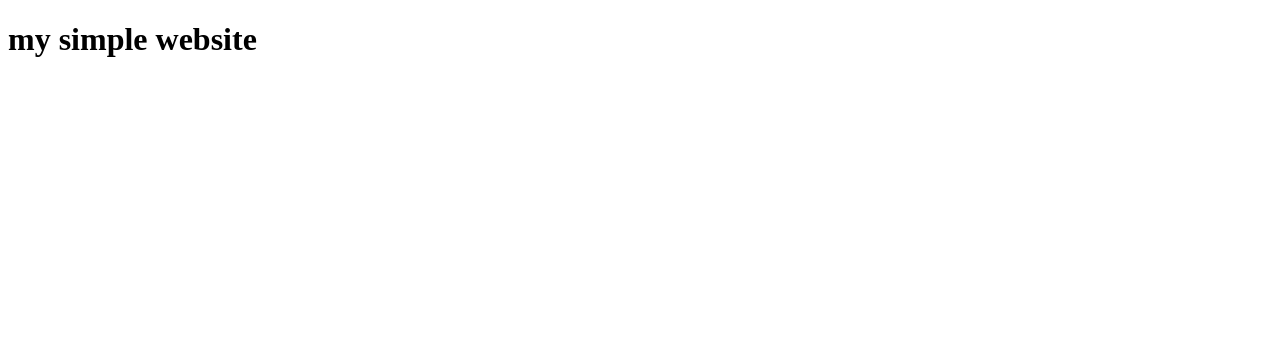
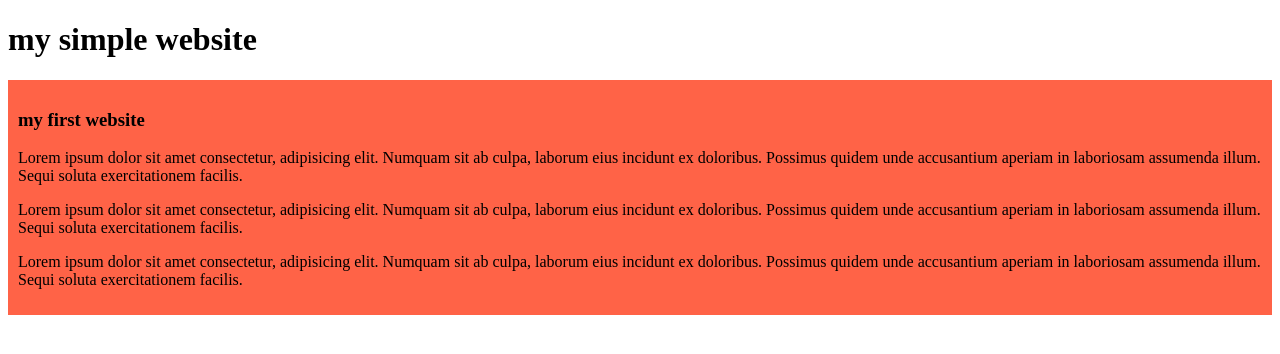
Before and after one commit to Thohagpx/my-simple-website, a plain HTML site: page index.html in a window 1280 px wide. Drawn offline with Linux system fonts and the light colour scheme.

Commit message:
added my simple first blog

```diff
--- /dev/null
+++ b/blogs.css
@@ -0,0 +1,5 @@
+div
+{
+    background-color: tomato;
+    padding: 10px;
+}
--- a/index.html
+++ b/index.html
@@ -3,10 +3,17 @@
 <head>
     <meta charset="UTF-8">
     <meta name="viewport" content="width=device-width, initial-scale=1.0">
+    <link rel="stylesheet" href="blogs.css">
     <title>my simple website</title>
     <head><h1> my simple website</h1></head>
 </head>
 <body>
+     <div><h3>my first website</h3>
+     <p>Lorem ipsum dolor sit amet consectetur, adipisicing elit. Numquam sit ab culpa, laborum eius incidunt ex doloribus. Possimus quidem unde accusantium aperiam in laboriosam assumenda illum. Sequi soluta exercitationem facilis.</p>
+     <p>Lorem ipsum dolor sit amet consectetur, adipisicing elit. Numquam sit ab culpa, laborum eius incidunt ex doloribus. Possimus quidem unde accusantium aperiam in laboriosam assumenda illum. Sequi soluta exercitationem facilis.</p>
+     <p>Lorem ipsum dolor sit amet consectetur, adipisicing elit. Numquam sit ab culpa, laborum eius incidunt ex doloribus. Possimus quidem unde accusantium aperiam in laboriosam assumenda illum. Sequi soluta exercitationem facilis.</p>
+
+    </div>
 
 </body>
 </html>
```
